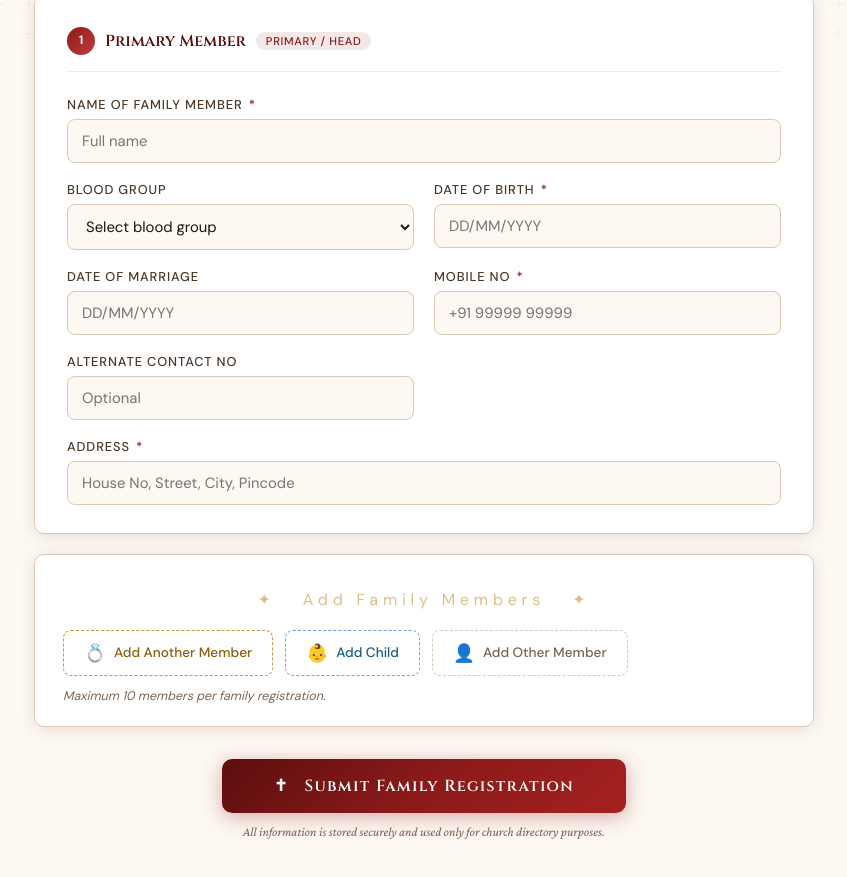
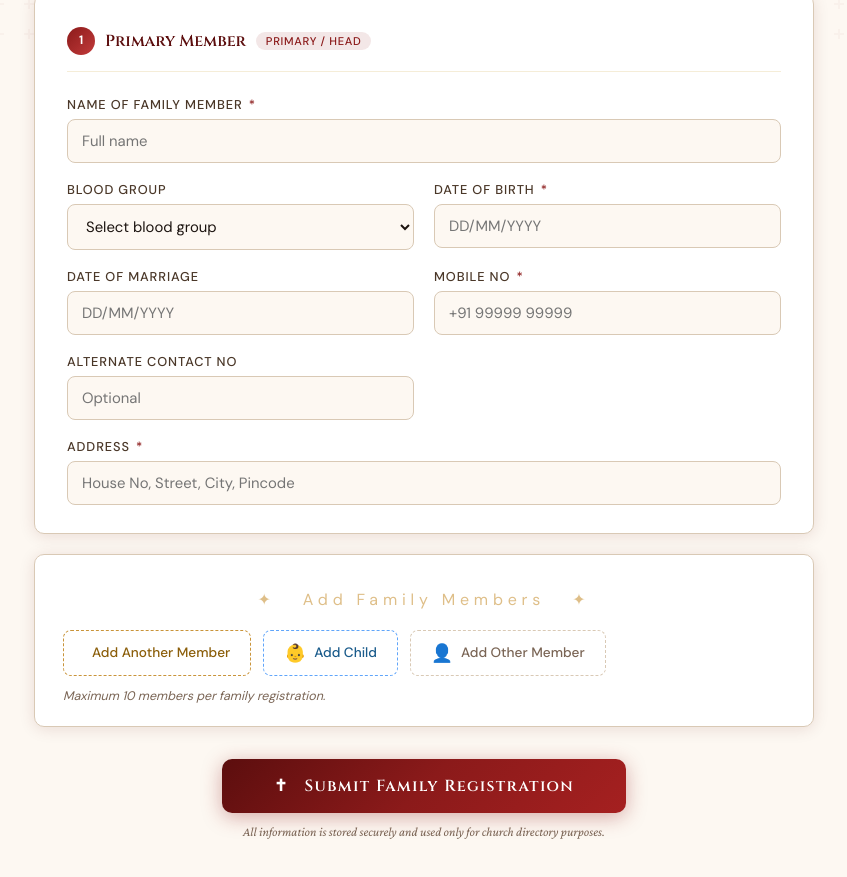
Before and after one commit to aayushpanday56-coder/red-church-directory, a website: page public/index.html in a window 1280 px wide. Shown: the part 751-1628 px from the top of the page, without its empty margins (216-1063 px from the left). Drawn offline with nearby package versions, Linux system fonts and the light colour scheme.

Commit message:
Update index.html

```diff
--- a/public/index.html
+++ b/public/index.html
@@ -433,7 +433,7 @@ body::before {
       <div class="ornament-divider">✦ &nbsp; Add Family Members &nbsp; ✦</div>
       <div class="add-section">
         <button class="add-btn add-btn-spouse" id="addSpouseBtn" onclick="addMember('spouse')">
-          <span>💍</span> Add Another Member
+          <span></span> Add Another Member
         </button>
         <button class="add-btn add-btn-child" id="addChildBtn" onclick="addMember('child')">
           <span>👶</span> Add Child
```
